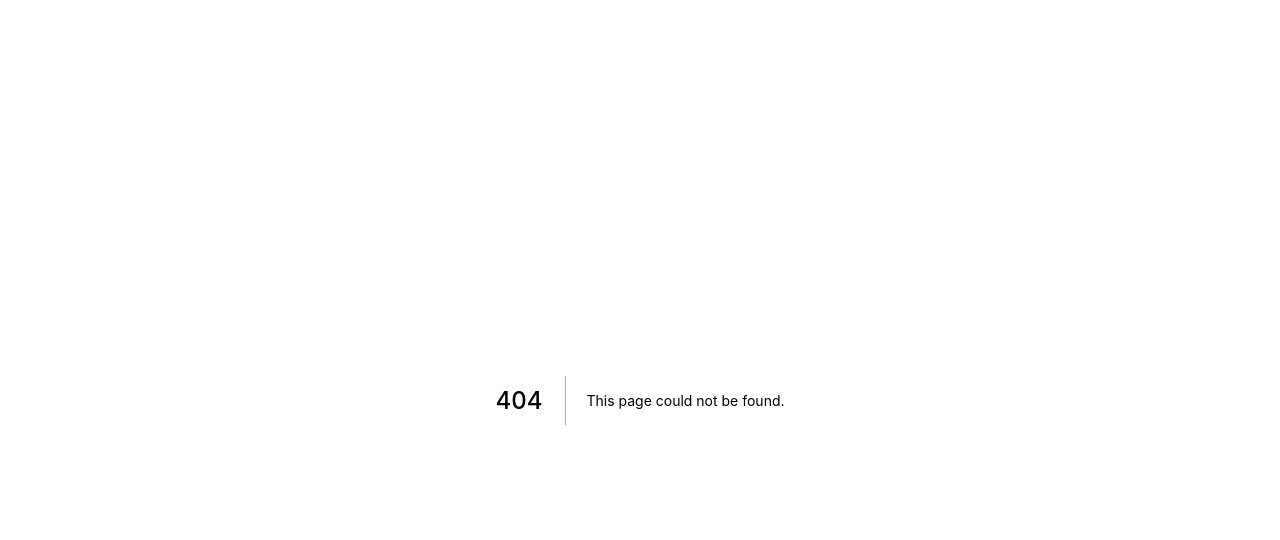
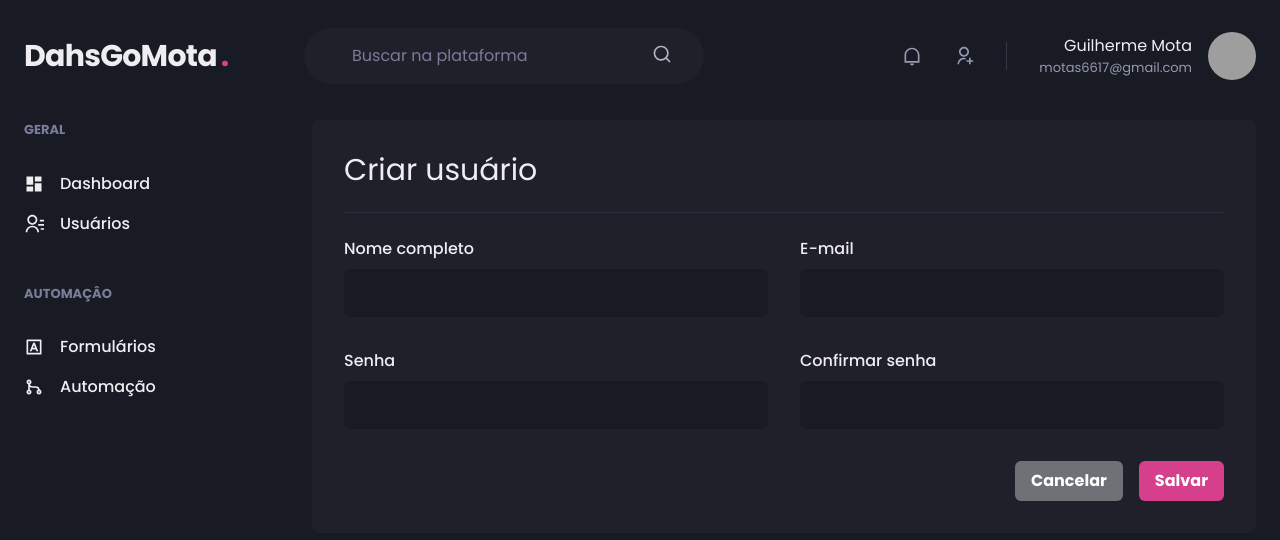
Before and after one commit to GuilhermeMota20/DashGoMota, a Next.js app: page /users/create in a window 1280 px wide. Before the commit this address had no page. Shown: the top 540 px of the page. Built offline with nearby package versions, Linux system fonts and the light colour scheme; grey boxes are pictures that could not be loaded.

Commit message:
FT - Creating page create user

```diff
--- /dev/null
+++ b/src/pages/users/create.tsx
@@ -0,0 +1,52 @@
+import { Box, Button, Divider, Flex, Heading, HStack, SimpleGrid, VStack } from "@chakra-ui/react";
+import Input from "../../components/Form/Input";
+import Header from "../../components/Header";
+import Sidebar from "../../components/Sidebar";
+
+export default function CreateUser() {
+    return (
+        <Box>
+            <Header />
+
+            <Flex
+                w='100%'
+                maxWidth={1480}
+                my='6'
+                mx='auto'
+                px='6'
+            >
+                <Sidebar />
+
+                <Box
+                    flex='1'
+                    borderRadius={8}
+                    bg='gray.800'
+                    p='8'
+                >
+                    <Heading size='lg' fontWeight='normal'>Criar usuário</Heading>
+
+                    <Divider my='6' borderColor='gray.700'/>
+
+                    <VStack spacing='8'>
+                        <SimpleGrid minChildWidth='240px' spacing='8' w='100%'>
+                            <Input name='name' label="Nome completo" />
+                            <Input type='email' name='email' label="E-mail" />
+                        </SimpleGrid>
+
+                        <SimpleGrid minChildWidth='240px' spacing='8' w='100%'>
+                            <Input type='password' name='password' label="Senha" />
+                            <Input type='password' name='password_confirmation' label="Confirmar senha" />
+                        </SimpleGrid>
+                    </VStack>
+
+                    <Flex mt='8' justify='flex-end'>
+                        <HStack spacing='4'>
+                            <Button colorScheme='whiteAlpha'>Cancelar</Button>
+                            <Button colorScheme='pink'>Salvar</Button>
+                        </HStack>
+                    </Flex>
+                </Box>
+            </Flex>
+        </Box>
+    )
+}
```
